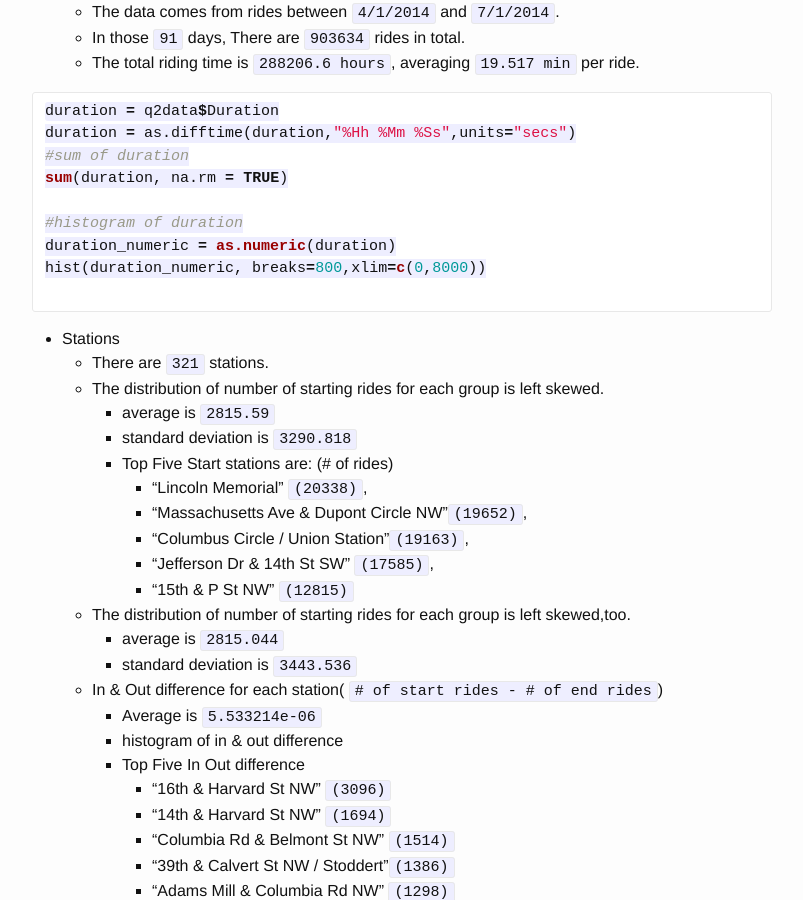
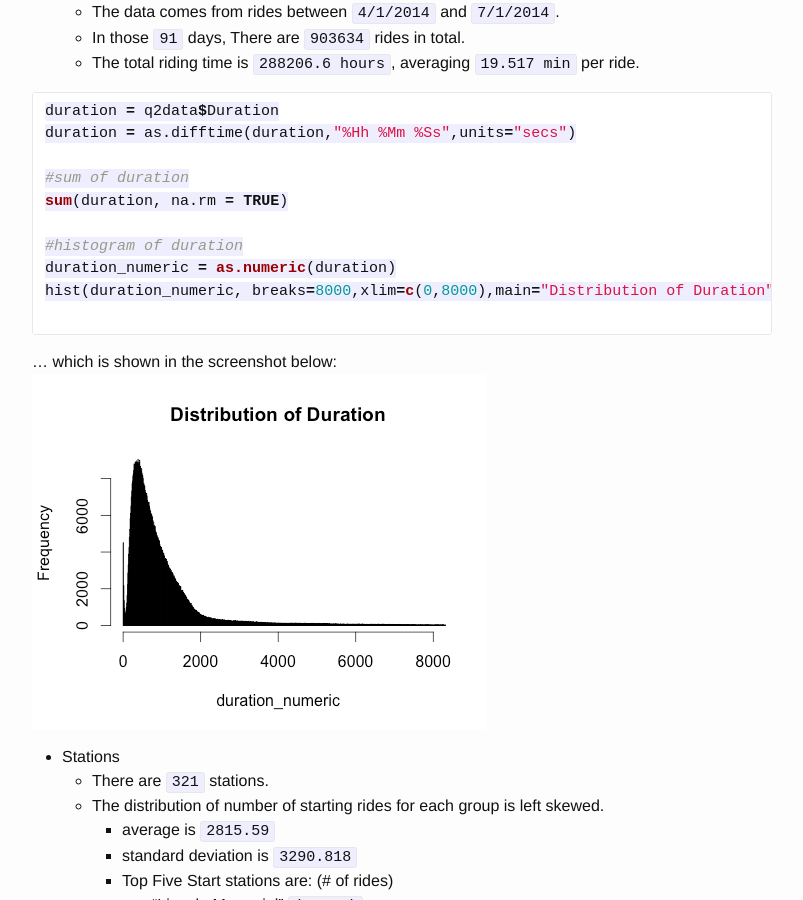
Before and after one commit to yunhaolucky/yunhaolucky.github.io, a Jekyll site: the page built from _posts/2014-9-05-week1.markdown, in a window 1280 px wide and 900 px high, scrolled down 1298 px. Shown: the whole window, without its empty margins (238-1041 px from the left). Built offline with Jekyll 4.4.1, drawn with Linux system fonts in a browser that asks for light colours; Markdown is read by kramdown in place of the engine named in the settings.

Commit message:
picture test

````diff
--- a/_posts/2014-9-05-week1.markdown
+++ b/_posts/2014-9-05-week1.markdown
@@ -62,15 +62,17 @@ summary(q2data)
 ```r
 duration = q2data$Duration
 duration = as.difftime(duration,"%Hh %Mm %Ss",units="secs")
+
 #sum of duration
 sum(duration, na.rm = TRUE)
 
 #histogram of duration
 duration_numeric = as.numeric(duration)
-hist(duration_numeric, breaks=800,xlim=c(0,8000))
+hist(duration_numeric, breaks=8000,xlim=c(0,8000),main="Distribution of Duration")
 
 ```
-
+… which is shown in the screenshot below:
+![My helpful screenshot](https://github.com/yunhaolucky/yunhaolucky.github.io/blob/master/assets/bikeshare/week1/distributionofduration.png?raw=true)
 * Stations
   * There are `321` stations.
   * The distribution of number of starting rides for each group is left skewed.
````
